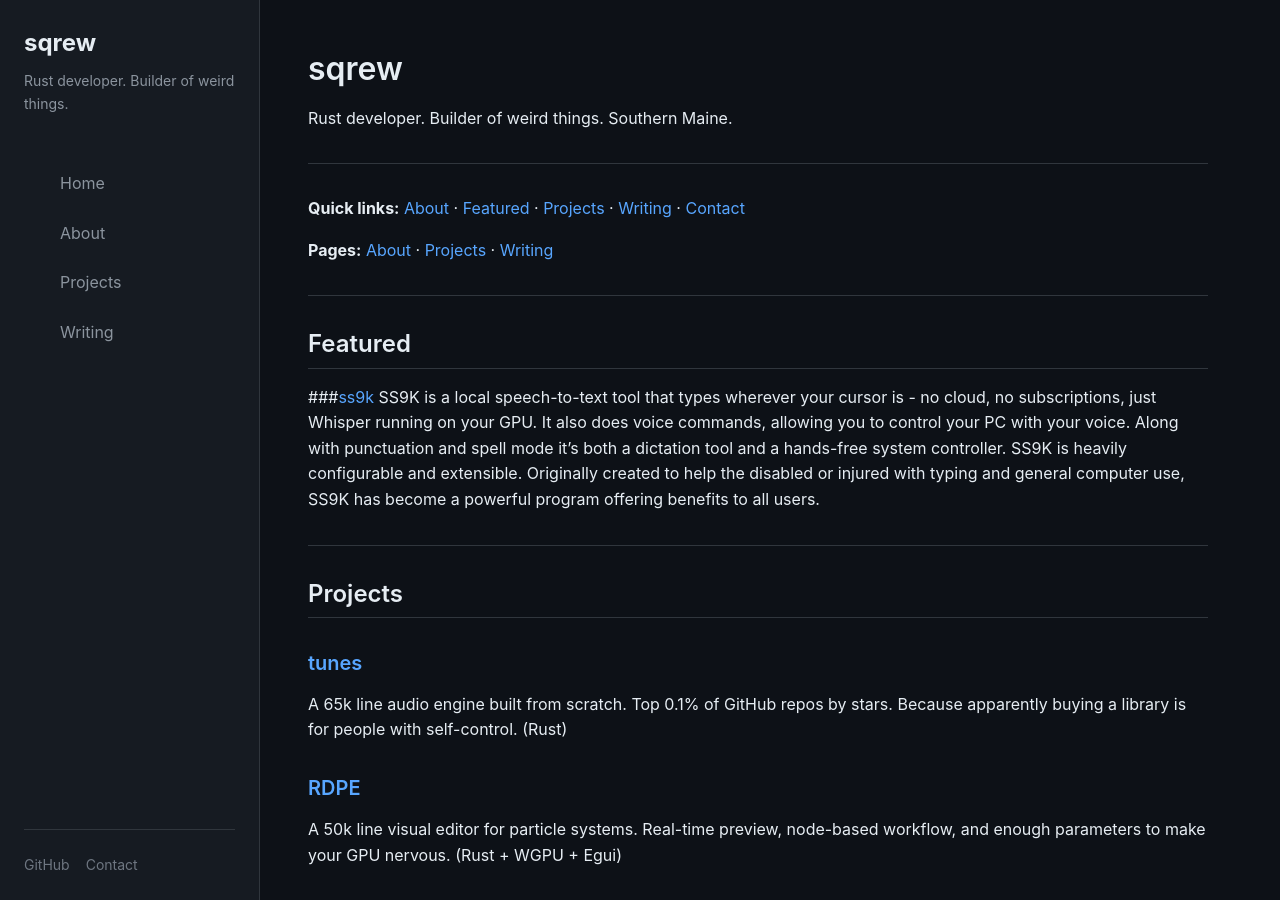
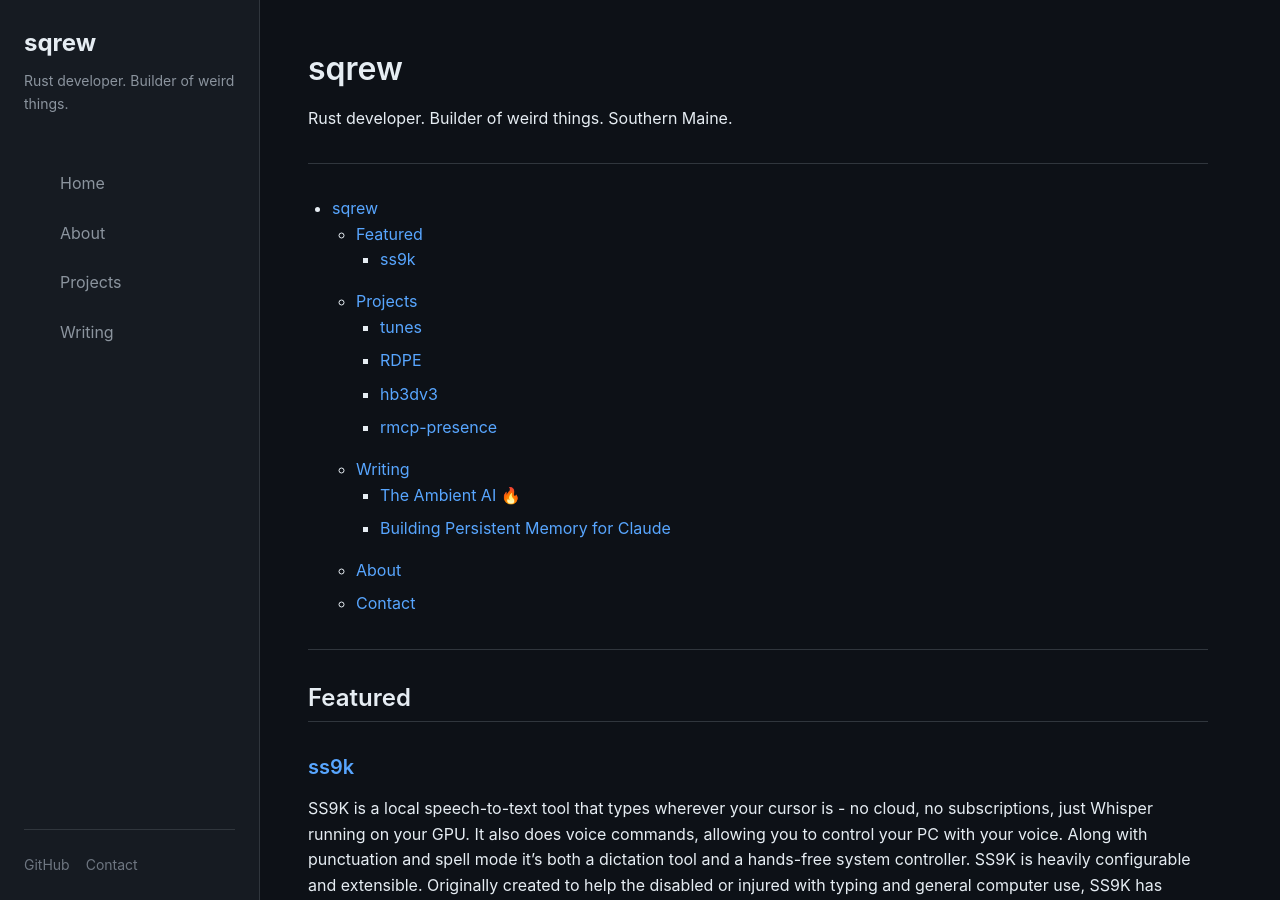
Before and after one commit to sqrew/sqrew.github.io, a Jekyll site: the page built from README.md, in a window 1280 px wide and 900 px high. Built offline with Jekyll 4.4.1, drawn with Linux system fonts in a browser that asks for light colours; our own code applies the rules of GitHub Pages for plain Markdown files.

Commit message:
added TOC to a bunch of files

```diff
--- a/README.md
+++ b/README.md
@@ -4,14 +4,13 @@ Rust developer. Builder of weird things. Southern Maine.
 
 ---
 
-**Quick links:** [About](#about) · [Featured](#featured) · [Projects](#projects) · [Writing](#writing) · [Contact](#contact)
-
-**Pages:** [About](about) · [Projects](projects) · [Writing](writing)
+* TOC
+{:toc}
 
 ---
 
 ## Featured
-###[ss9k](projects/ss9k)
+### [ss9k](projects/ss9k)
 SS9K is a local speech-to-text tool that types wherever your cursor is - no cloud, no subscriptions, just Whisper running on your GPU. It also does voice commands, allowing you to control your PC with your voice. Along with punctuation and spell mode it's both a dictation tool and a hands-free system controller. SS9K is heavily configurable and extensible. Originally created to help the disabled or injured with typing and general computer use, SS9K has become a powerful program offering benefits to all users.
 
 ---
```
Also changed, not shown: projects/ss9k.md (+5 -0 lines), writing/ambient-ai.md (+5 -0 lines), writing/claude-body-and-senses.md (+5 -0 lines), writing/claude-persistence.md (+5 -0 lines), writing/claude-time-powers.md (+5 -0 lines).
